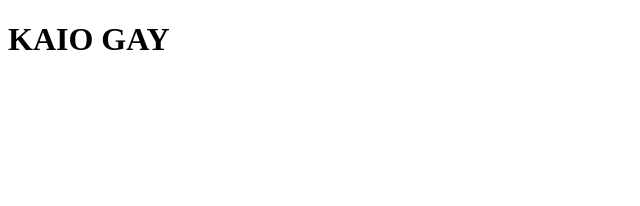
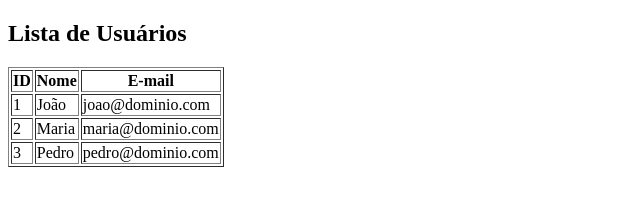
Before and after one commit to luispneu/BRANCH1, a plain HTML site: page index.html in a window 1280 px wide. Shown: the whole page, without its empty margins (0-640 px from the left). Drawn offline with Linux system fonts and the light colour scheme.

Commit message:
create lista de usuarios

```diff
--- a/index.html
+++ b/index.html
@@ -1,11 +1,39 @@
 <!DOCTYPE html>
-<html lang="en">
+<html lang="pt-br">
 <head>
     <meta charset="UTF-8">
     <meta name="viewport" content="width=device-width, initial-scale=1.0">
-    <title>Document</title>
+    <title>Lista de Usuários</title>
 </head>
 <body>
-    <H1> KAIO GAY </H1>
+
+    <h2>Lista de Usuários</h2>
+    <table border="1">
+        <thead>
+            <tr>
+                <th>ID</th>
+                <th>Nome</th>
+                <th>E-mail</th>
+            </tr>
+        </thead>
+        <tbody>
+            <tr>
+                <td>1</td>
+                <td>João</td>
+                <td>joao@dominio.com</td>
+            </tr>
+            <tr>
+                <td>2</td>
+                <td>Maria</td>
+                <td>maria@dominio.com</td>
+            </tr>
+            <tr>
+                <td>3</td>
+                <td>Pedro</td>
+                <td>pedro@dominio.com</td>
+            </tr>
+        </tbody>
+    </table>
+
 </body>
 </html>
```
